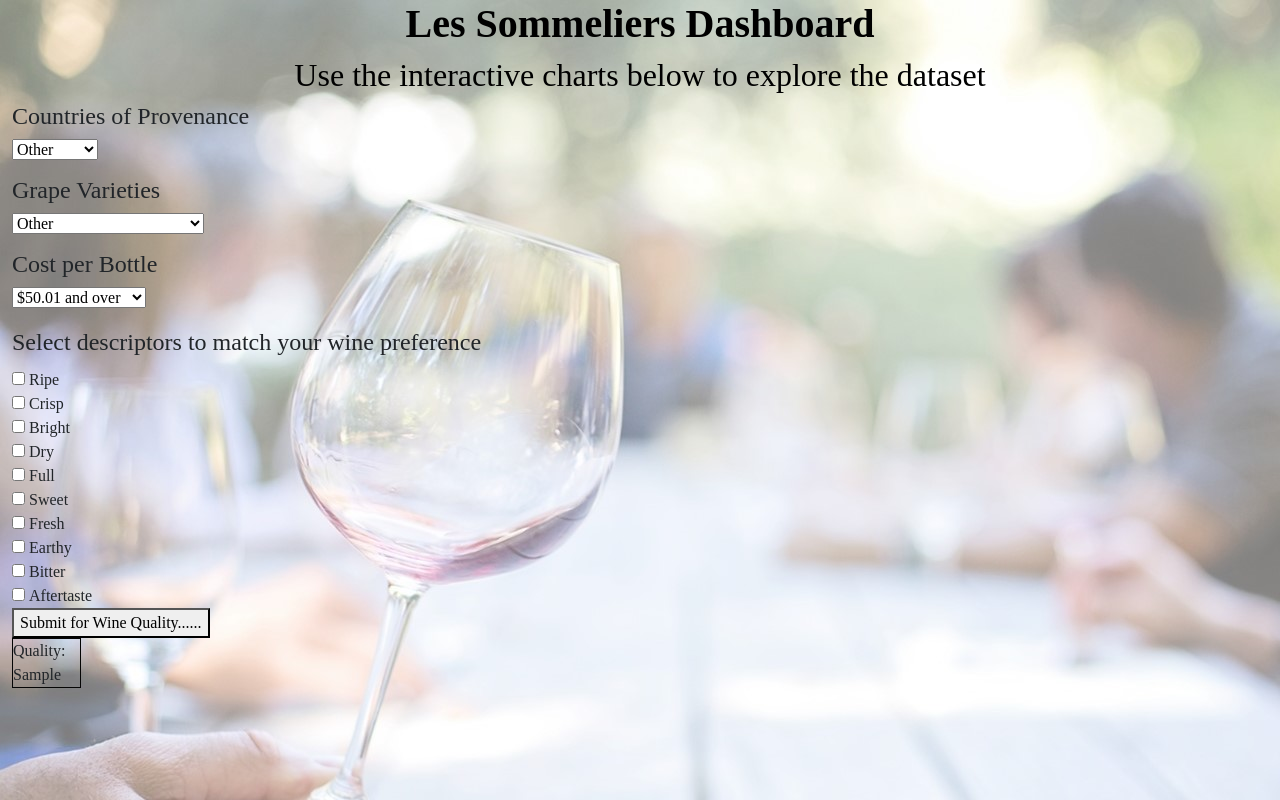
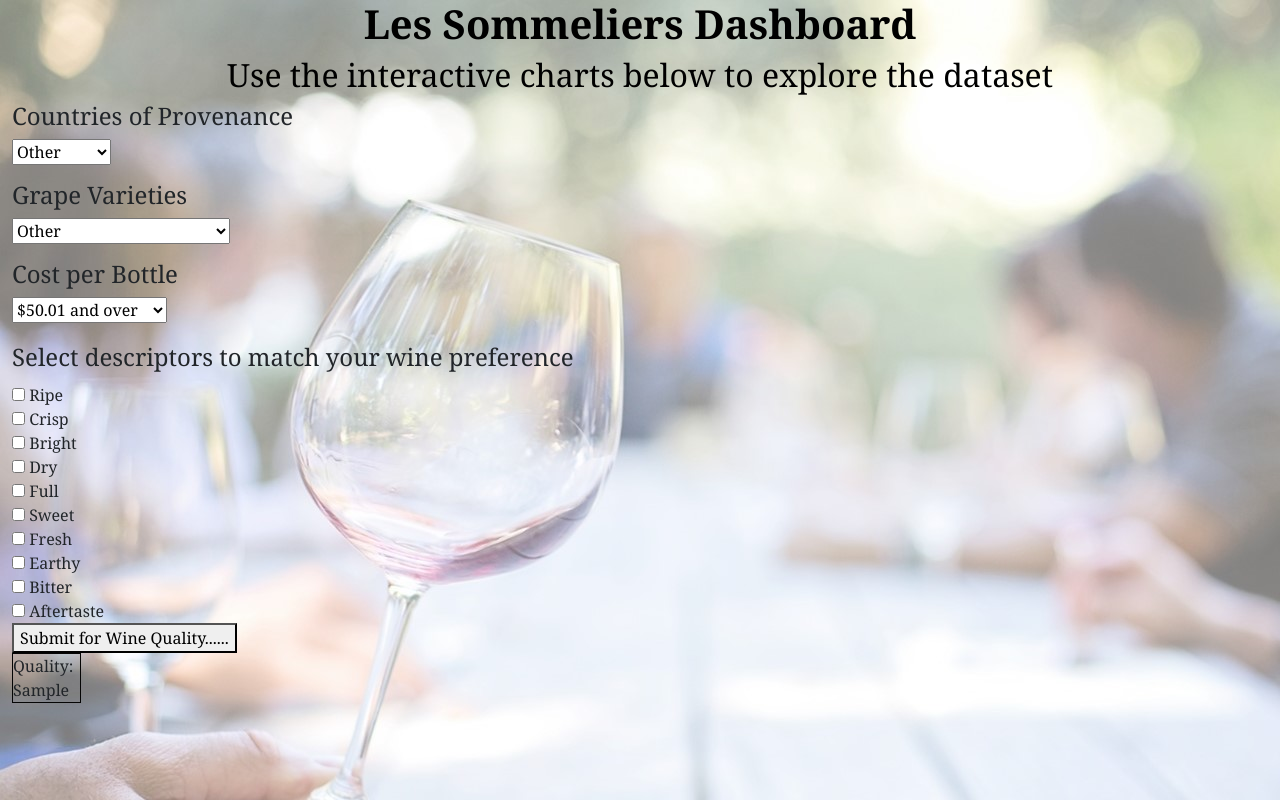
Before and after one commit to jenv5507/wine, a Flask app: template templates/index.html in a window 1280 px wide. Run offline with Flask 2, Linux system fonts and the light colour scheme; the template is opened without the code that fills it: most values are stand-ins (such as "Sample title", 1, 10 or a date in 2020).

Commit message:
Adding Georgia font to the style.css

```diff
--- a/static/style.css
+++ b/static/style.css
@@ -4,7 +4,7 @@
   text-align: center;
   font-size: large;
   font-weight: bold;
-  font-family: "Times New Roman", Times, serif;
+  font-family: "Georgia", Times, serif;
 }
 
 body {
@@ -15,19 +15,19 @@ body {
     background-size: auto;
     background-attachment: fixed;
     opacity: 1;
-    font-family: "Times New Roman", Times, serif;
+    font-family: "Georgia", Times, serif;
     font-size: 1rem;
 }
 
 form {
-  font-family: "Times New Roman", Times, serif;
+  font-family: "Georgia", Times, serif;
   font-size: 1rem;
 }
 
 h4 {
-  font-family: "Times New Roman", Times, serif;
+  font-family: "Georgia", Times, serif;
 }
 
 title {
-  font-family: "Times New Roman", Times, serif;
+  font-family: "Georgia", Times, serif;
 }
```
